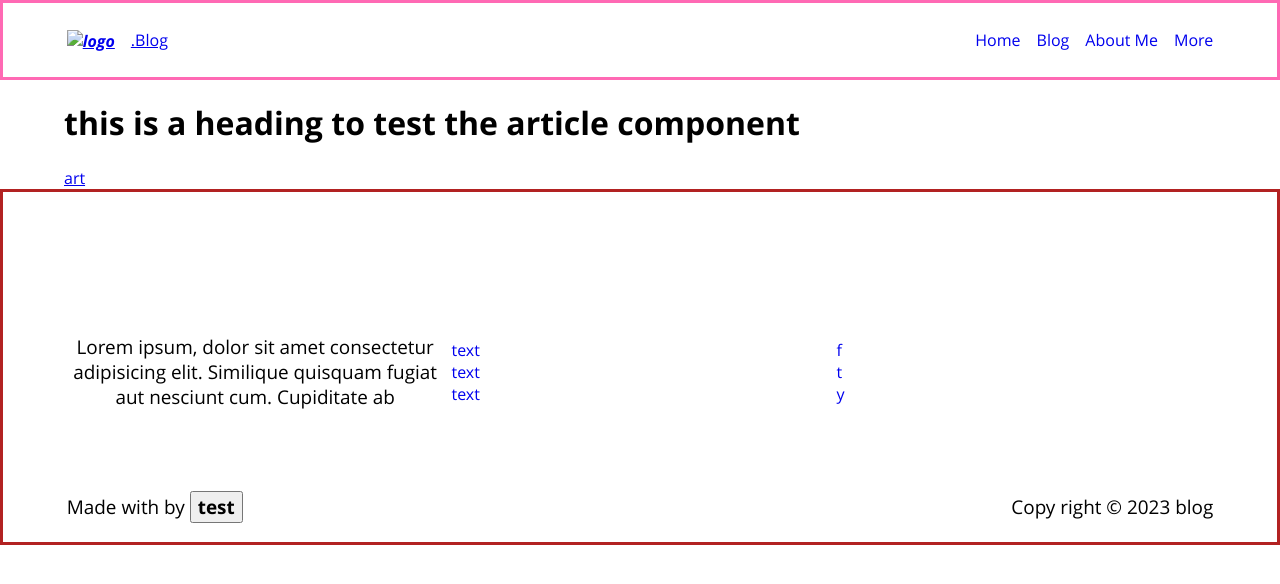
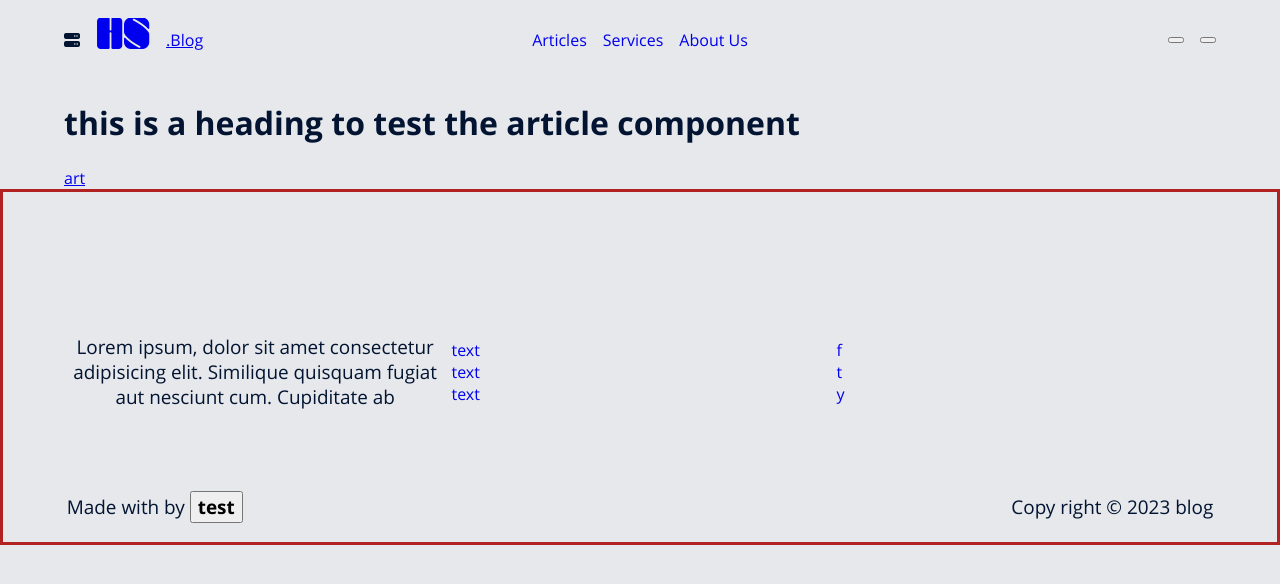
Before and after one commit to ymhaah/Hefnawy-Studio, an Astro site: page / in a window 1280 px wide. Built offline with nearby package versions, Linux system fonts and the light colour scheme; Astro itself is replaced by a stand-in of ours; some icons are missing.

Commit message:
font & color & icon config

```diff
--- a/src/components/Header.astro
+++ b/src/components/Header.astro
@@ -4,23 +4,32 @@
 
 <header aria-label="main header">
     <div class="Container header__Container">
-        <div class="c1">
+        <div class="c1 column">
             <div class="header__Logo">
-                <a href="/" class="main__logo focus"
-                    ><img src="" alt="logo" />
-                    <span class="visually-hidden">HS</span>
+                <i class="fa-solid fa-server"></i>
+                <a
+                    href="/"
+                    class="main__logo focus"
+                    aria-label="Hefnawy Studio"
+                >
+                    HS
+                    <span class="visually-hidden"
+                        >Greetings to users employing a website reader, Thank
+                        you for taking the time to visit my site. I've made
+                        every effort to enhance your experience, and I hope it
+                        proves to be the best it can be. Wishing you a joyful
+                        and fulfilling day ahead.</span
+                    >
                 </a>
-                <!-- ! make it link to the main hs -->
-                <a href="/" class="article__logo focus"> .Blog</a>
+                <a href="/" class="article__logo focus">.Blog</a>
             </div>
-            <!-- ? put id content everywhere -->
             <a
                 href="#content"
                 title="click Enter to skip navigation menu"
                 class="skip-nav-link Button focus">skip nav</a
             >
         </div>
-        <div class="c2">
+        <div class="c2 column">
             <button
                 type="button"
                 aria-controls="main-navigation-list"
@@ -33,19 +42,20 @@
             <nav class="header__main-navigation" aria-label="main navigation">
                 <ul data-visible="false" id="main-navigation-list" class="">
                     <li>
-                        <a href="#" data-selected="true">Home</a>
+                        <a href="#" data-selected="true">Articles</a>
                     </li>
                     <li>
-                        <a href="#" data-selected="false">Blog</a>
+                        <a href="#" data-selected="false">Services</a>
                     </li>
                     <li>
-                        <a href="#" data-selected="false">About Me</a>
-                    </li>
-                    <li>
-                        <a href="#" data-selected="false">More</a>
+                        <a href="#" data-selected="false">About Us</a>
                     </li>
                 </ul>
             </nav>
+        </div>
+        <div class="c3 column">
+            <button type="button"></button>
+            <button type="button"></button>
         </div>
     </div>
 </header>
--- a/src/layouts/Html.astro
+++ b/src/layouts/Html.astro
@@ -1,6 +1,5 @@
 ---
 import "../index.css";
-import "../style/theme/blue/index.css";
 
 interface Props {
     title: string;
@@ -32,8 +31,11 @@ const { title } = Astro.props;
         <meta name="description" content="" />
         <meta name="author" content="Youssef Hafnawy" />
         <meta name="generator" content={Astro.generator} />
-        <!-- <meta name="color-scheme" content="light dark" /> -->
+        <meta name="color-scheme" content="dark light" />
 
+        <script
+            src="https://kit.fontawesome.com/ce9a6b0742.js"
+            crossorigin="anonymous"></script>
 
         <script is:inline>
             var supportsCssVars = function () {
@@ -74,7 +76,9 @@ const { title } = Astro.props;
             document.body.appendChild(div);
         </script>
         <script is:inline>
-            console.log(`Made with 💙 by Youssef Hefnawy: https://twitter.com/hafanwy`);
+            console.log(
+                `Made with 💙 by Youssef Hefnawy: https://twitter.com/hafanwy`
+            );
             console.warn(
                 `
               \$$\     $$/  $$\   $$\
@@ -88,6 +92,5 @@ const { title } = Astro.props;
             `
             );
         </script>
-        <script src="https://cdn.lordicon.com/bhenfmcm.js"></script>
     </body>
 </html>
--- a/src/pages/index.astro
+++ b/src/pages/index.astro
@@ -8,6 +8,7 @@ let pageTitle = "blog";
 ---
 
 <Html title={pageTitle}>
+    <!-- <div class="t"><h1>HS</h1></div> -->
     <Header />
     <div class="Container" id="content">
         <h1>this is a heading to test the article component</h1>
--- a/src/style/components/_header.scss
+++ b/src/style/components/_header.scss
@@ -7,6 +7,7 @@
 
 :root {
     --Header-hight: #{toRem(80px)};
+    --Header-column-num: 3;
     --Header-Nav-width: 30em;
     --Header-icon-hight: 5rem;
 }
@@ -18,34 +19,28 @@ header[aria-label="main header"] {
     top: 0;
     left: 0;
     z-index: 999;
-    border: 3px solid hotpink;
-    .Container {
+    .header__Container {
         @include flex(r, sb, c);
         gap: 1rem;
+        .column {
+            width: calc(100% / var(--Header-column-num));
+            height: 100%;
+        }
         .c1 {
-            max-width: 50%;
-            height: 100%;
             @include flex(r, fs, c);
-
             .header__Logo {
                 @include flex(r, sb, c);
                 gap: 1rem;
-
-                .main__logo,
-                .article__logo {
-                    position: relative;
+                .main__logo {
+                    font-family: var(--ff-Partita);
+                    font-size: var(--fs-xl);
+                    font-weight: 400;
+                    text-decoration: none;
+                    // line-height: 1;
+                    overflow: hidden;
+                    margin: 0;
                     white-space: nowrap;
                 }
-                // .main__logo::after {
-                //     content: "";
-                //     width: 0.5rem;
-                //     height: 0.5rem;
-                //     border-radius: 50%;
-                //     background-color: white;
-                //     position: absolute;
-                //     right: -0.6rem;
-                //     top: 50%;
-                // }
             }
             .skip-nav-link {
             }
@@ -55,10 +50,7 @@ header[aria-label="main header"] {
             // }
         }
         .c2 {
-            max-width: 50%;
-            height: 100%;
-            @include flex(r, fe, c);
-
+            @include flex(r, c, c);
             .mobile-nav-toggle {
                 display: none;
             }
@@ -79,5 +71,9 @@ header[aria-label="main header"] {
                 }
             }
         }
+        .c3 {
+            @include flex(r, fe, c);
+            gap: 1rem;
+        }
     }
 }
--- a/src/style/global/_colors.scss
+++ b/src/style/global/_colors.scss
@@ -1,11 +1,65 @@
 :root {
-    color-scheme: light;
+    // light mode colors
+    --clr-light-text: hsl(217, 92%, 10%);
+    --clr-light-background: hsl(216, 11%, 91%);
+    --clr-light-primary: hsl(217, 92%, 61%);
+    --clr-light-secondary: hsl(217, 24%, 85%);
+    --clr-light-accent: hsl(37, 91%, 48%);
+
+    // dark mode colors
+    --clr-dark-text: hsl(217, 92%, 90%);
+    --clr-dark-background: hsl(216, 11%, 9%);
+    --clr-dark-primary: hsl(217, 92%, 39%);
+    --clr-dark-secondary: hsl(217, 24%, 15%);
+    --clr-dark-accent: hsl(37, 91%, 52%);
+}
+
+@media (prefers-color-scheme: light) {
+    :root {
+        --clr-text: var(--clr-light-text);
+        --clr-background: var(--clr-light-background);
+        --clr-primary: var(--clr-light-primary);
+        --clr-secondary: var(--clr-light-secondary);
+        --clr-accent: var(--clr-light-accent);
+        color-scheme: light;
+    }
 }
 @media (prefers-color-scheme: dark) {
     :root {
+        --clr-text: var(--clr-dark-text);
+        --clr-background: var(--clr-dark-background);
+        --clr-primary: var(--clr-dark-primary);
+        --clr-secondary: var(--clr-dark-secondary);
+        --clr-accent: var(--clr-dark-accent);
         color-scheme: dark;
     }
 }
-
 @media (forced-colors: active) {
+    :root {
+        --clr-text: #000;
+        --clr-background: #fff;
+        --clr-primary: #007bff;
+        --clr-secondary: #6c757d;
+        --clr-accent: #28a745;
+    }
 }
+@media (prefers-contrast: more) {
+    :root {
+        /* Adjust the colors for higher contrast */
+        --clr-text: #000;
+        --clr-background: #fff;
+        --clr-primary: #0044cc;
+        --clr-secondary: #666666;
+        --clr-accent: #008000;
+    }
+}
+@media (prefers-contrast: less) {
+    :root {
+        /* Adjust the colors for lower contrast */
+        --clr-text: #333;
+        --clr-background: #f2f2f2;
+        --clr-primary: #0066ff;
+        --clr-secondary: #999999;
+        --clr-accent: #007f00;
+    }
+}
--- a/src/style/global/_normalies.scss
+++ b/src/style/global/_normalies.scss
@@ -26,14 +26,13 @@ body {
     margin: 0;
     padding: 0;
     overscroll-behavior: contain;
-    -webkit-font-smoothing: antialiased;
-    -moz-osx-font-smoothing: grayscale;
 }
 html,
 body {
     max-width: 100%;
     overflow-x: hidden;
-    background-color: var(--bg-clr);
+    background-color: var(--clr-background);
+    color: var(--clr-text);
 }
 main {
 }
@@ -73,13 +72,13 @@ ul {
 .focus {
     --focus-shadow: 0 0 0 transparent;
     --accent-clr: #454545;
-    box-shadow: var(--focus-shadow), 0 0 0 -0.4em black,
+    box-shadow: var(--focus-shadow), 0 0 0 -0.4em var(--clr-background),
         0 0 0 -0.6em var(--accent-clr);
     transition: box-shadow 400ms cubic-bezier(0.66, -0.2, 0.27, 1.15);
 }
 .focus:focus-visible {
     outline: 2px solid transparent;
-    box-shadow: var(--focus-shadow), 0 0 0 0.25em black,
+    box-shadow: var(--focus-shadow), 0 0 0 0.25em var(--clr-background),
         0 0 0 0.45em var(--accent-clr);
 }
 .image {
@@ -226,3 +225,19 @@ svg {
     --accent-clr: var(--accent-X-clr);
     --accent-shadow-clr: var(--clr-teal-blue-500);
 }
+// .t {
+//     width: 100%;
+//     height: 100vh;
+//     @include flex(r, c, c);
+//     background-color: #e8e6e3;
+//     position: absolute;
+//     left: 0;
+//     top: 0;
+//     h1 {
+//         font-size: 30vw;
+//         font-family: var(--ff-Partita);
+//         font-weight: 400;
+//         color: rgb(24, 26, 27);
+//         filter: blur(0.5px);
+//     }
+// }
--- a/src/style/global/_typography.scss
+++ b/src/style/global/_typography.scss
@@ -93,9 +93,9 @@
     font-weight: 400;
     font-style: normal;
     font-display: swap;
-    src: url("/public/fonts/Partita/Partita.woff2") format("woff2"),
-        url("/public/fonts/Partita/Partita.woff") format("woff"),
-        url("/public/fonts/Partita/Partita.otf") format("opentype");
+    src: url("/fonts/Partita/Partita.woff2") format("woff2"),
+        url("/fonts/Partita/Partita.woff") format("woff"),
+        url("/fonts/Partita/Partita.otf") format("opentype");
 }
 
 :root {
@@ -154,9 +154,3 @@ a,
 select {
     font: inherit;
 }
-
-@media (prefers-contrast: more) {
-}
-
-@media (prefers-contrast: less) {
-}
```
Also changed, not shown: public/HS-dark.jpeg (added), public/HS-light.jpeg (added), src/index.css, 1 other file.
